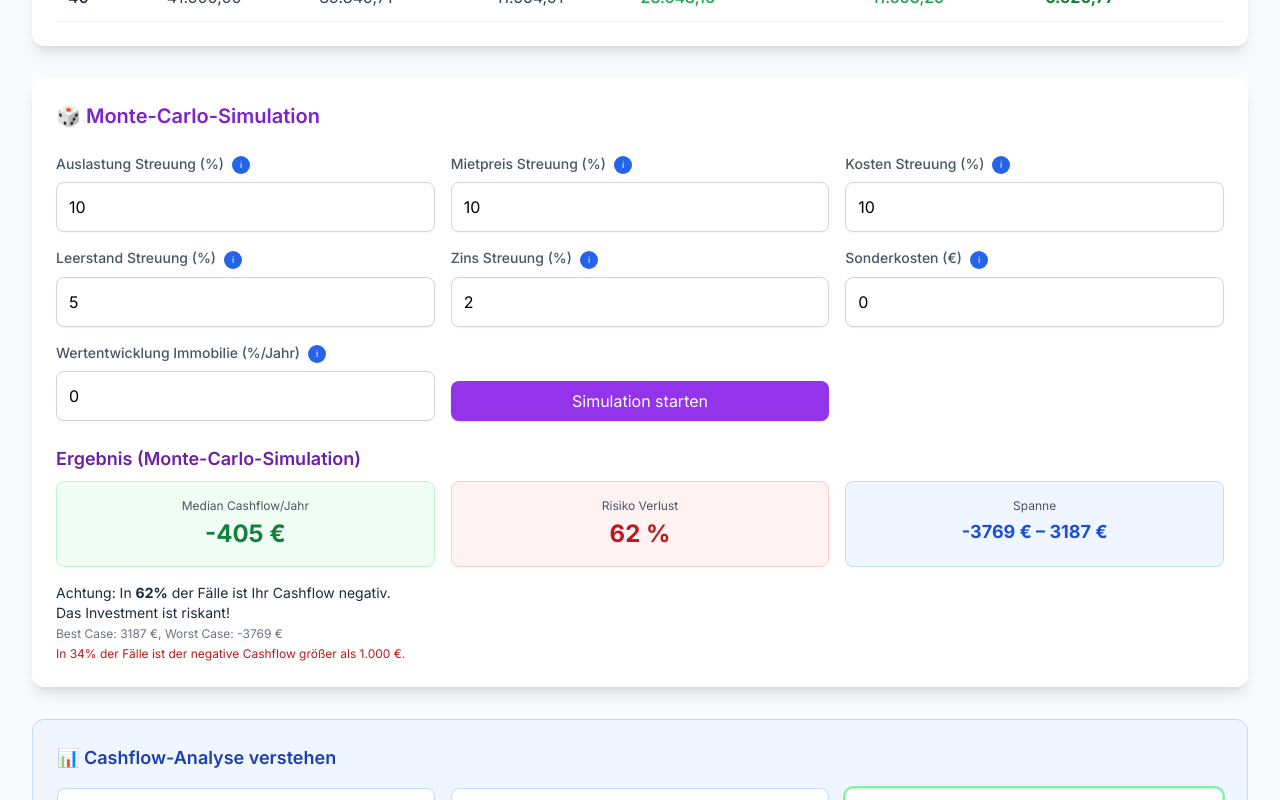
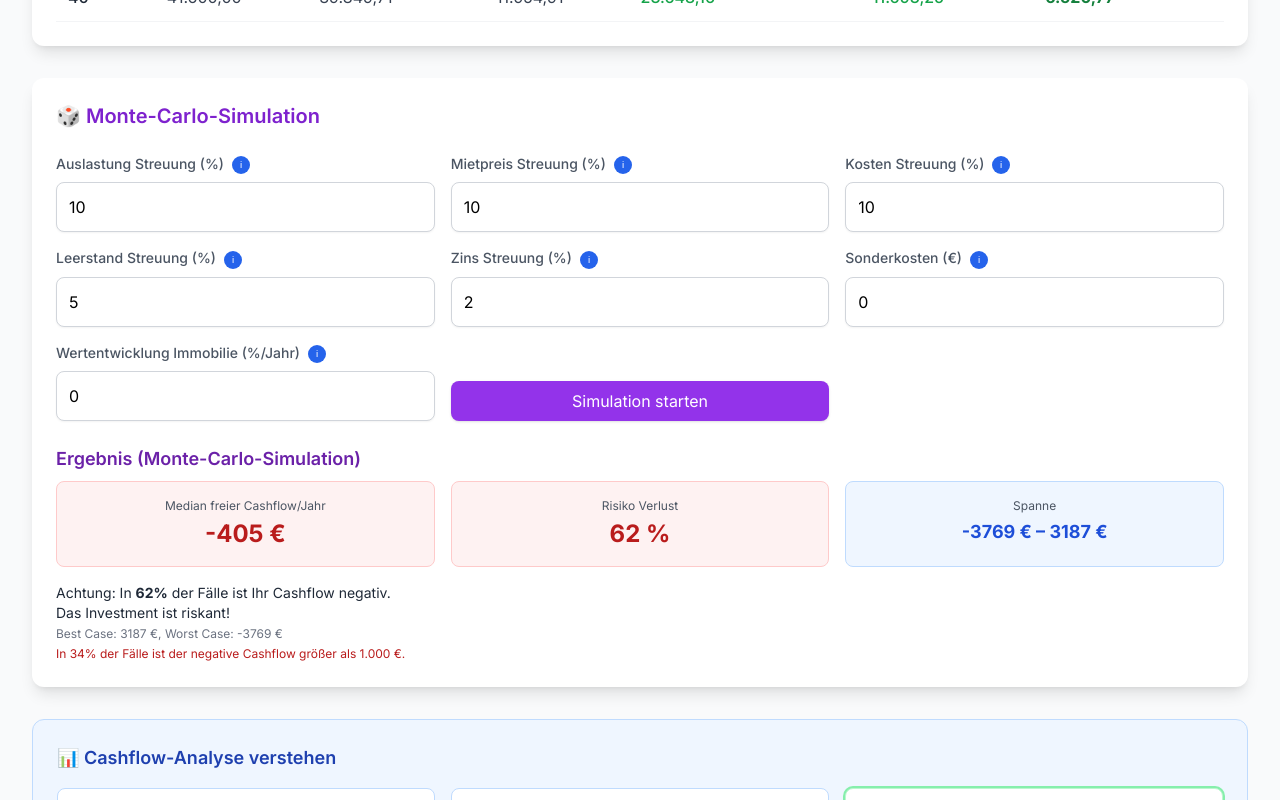
Before and after one commit to thorpeto/vacation-home-calculator, a Next.js app: page / in a window 1280 px wide. Both pictures are taken after a click on the button "Simulation starten". Shown: the part 4254-5054 px from the top of the page. Built offline with nearby package versions, Linux system fonts and the light colour scheme.

Commit message:
Version 1.0.1

```diff
--- a/app/page.tsx
+++ b/app/page.tsx
@@ -732,9 +732,9 @@ export default function Home() {
             <div className="mt-6">
               <h3 className="text-lg font-semibold text-purple-800 mb-2">Ergebnis (Monte-Carlo-Simulation)</h3>
               <div className="grid grid-cols-1 md:grid-cols-3 gap-4 mb-4">
-                <div className="bg-green-50 border border-green-200 rounded-lg p-4 text-center">
-                  <div className="text-xs text-gray-600 mb-1">Median Cashflow/Jahr</div>
-                  <div className="text-2xl font-bold text-green-700">{mcResults.median} €</div>
+                <div className={`rounded-lg p-4 text-center border ${mcResults.median >= 0 ? 'bg-green-50 border-green-200' : 'bg-red-50 border-red-200'}`}>
+                  <div className="text-xs text-gray-600 mb-1">Median freier Cashflow/Jahr</div>
+                  <div className={`text-2xl font-bold ${mcResults.median >= 0 ? 'text-green-700' : 'text-red-700'}`}>{mcResults.median} €</div>
                 </div>
                 <div className="bg-red-50 border border-red-200 rounded-lg p-4 text-center">
                   <div className="text-xs text-gray-600 mb-1">Risiko Verlust</div>
```
